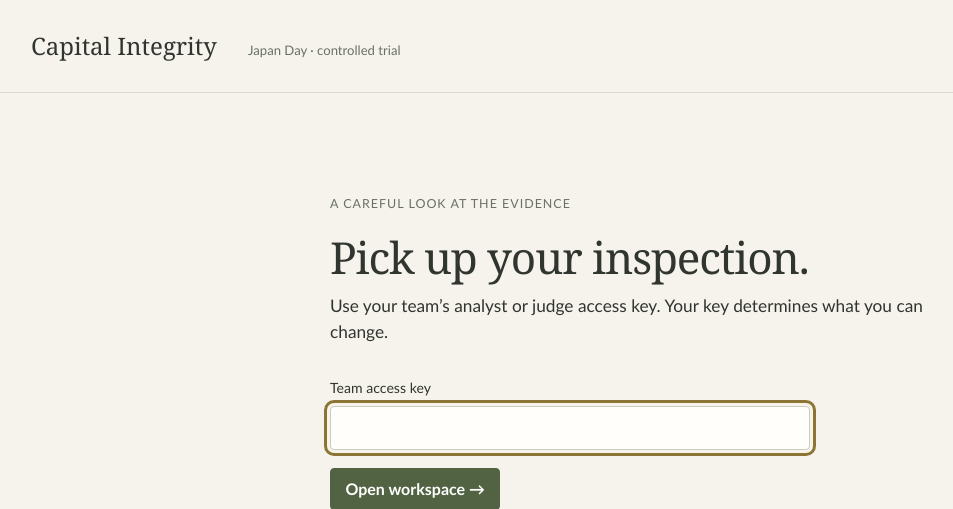
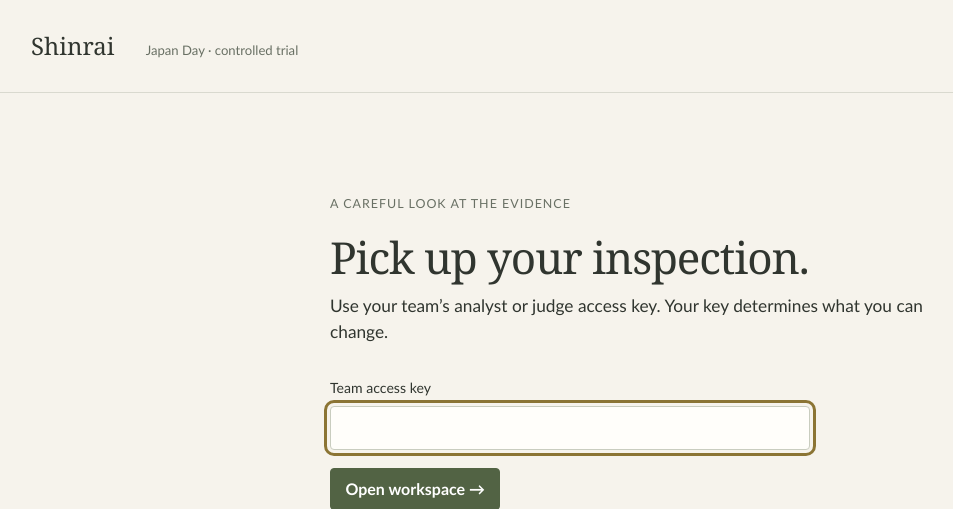
Before and after one commit to Rishikakaps/Shinrai-MVP, a FastAPI app: page /login in a window 1280 px wide. Shown: the top 509 px of the page, without its empty margins (9-962 px from the left). Run offline with FastAPI, Linux system fonts and the light colour scheme; parts of the project's set-up code (start-up, migrations or seed data) failed here and were passed over.

Commit message:
Rename visible app, sign-in and report branding to Shinrai

```diff
--- a/app/main.py
+++ b/app/main.py
@@ -197,7 +197,7 @@ def create_app(
             store.close()
 
     app = FastAPI(
-        title="Capital Deployment Integrity V2",
+        title="Shinrai V2",
         version="0.3.0",
         docs_url=None,
         redoc_url=None,
@@ -686,7 +686,7 @@ def create_app(
         claims = {c.id: c for c in snapshot.claims}
         assets = {a.id: a for a in snapshot.assets}
         lines = [
-            "Capital Deployment Integrity V1",
+            "Shinrai V1",
             f"Inspection: {snapshot.inspection.name}",
             f"Site: {snapshot.inspection.site}",
             f"Review state: {snapshot.inspection.state}",
--- a/app/templates/app.html
+++ b/app/templates/app.html
@@ -3,13 +3,13 @@
 <head>
   <meta charset="utf-8"><meta name="viewport" content="width=device-width,initial-scale=1">
   <meta name="csrf-token" content="{{ viewer.csrf }}">
-  <title>Plant inspection · Capital Integrity</title>
+  <title>Plant inspection · Shinrai</title>
   <link rel="stylesheet" href="{{ static_asset('app.css') }}"><link rel="stylesheet" href="{{ static_asset('v2-app.css') }}"><script src="{{ static_asset('app.js') }}" defer></script><script src="{{ static_asset('registry.js') }}" defer></script><script src="{{ static_asset('v2-app.js') }}" defer></script>
 </head>
 <body data-role="{{ viewer.role }}" data-actor="{{ viewer.actor }}">
   <a class="skip-link" href="#workspace">Skip to the current task</a>
   <header class="app-header">
-    <a href="#/overview" class="brand">Capital Integrity</a>
+    <a href="#/overview" class="brand">Shinrai</a>
     <label class="inspection-picker"><span class="sr-only">Current inspection</span><select id="inspection-picker" aria-label="Current inspection"><option>Loading inspections…</option></select></label>
     <span id="v2-case-control"></span><span class="identity">{{ viewer.actor }} <span class="role-label">{{ viewer.role }}</span></span>
     <button id="logout" class="quiet">Sign out</button>
--- a/app/templates/field_test.html
+++ b/app/templates/field_test.html
@@ -4,7 +4,7 @@
     <meta charset="utf-8" />
     <meta name="viewport" content="width=device-width,initial-scale=1" />
     <meta name="csrf-token" content="{{ viewer.csrf }}" />
-    <title>Field test · Capital Integrity V2</title>
+    <title>Field test · Shinrai V2</title>
     <link rel="stylesheet" href="/static/field-test.css" />
     <script src="/static/field-test.js" defer></script>
   </head>
--- a/app/templates/intake.html
+++ b/app/templates/intake.html
@@ -4,7 +4,7 @@
     <meta charset="utf-8" />
     <meta name="viewport" content="width=device-width,initial-scale=1" />
     <meta name="csrf-token" content="{{ viewer.csrf }}" />
-    <title>Evidence Inbox · Capital Integrity</title>
+    <title>Evidence Inbox · Shinrai</title>
     <link rel="stylesheet" href="{{ static_asset('field-test.css') }}" />
     <link rel="stylesheet" href="{{ static_asset('intake.css') }}" />
     <script src="{{ static_asset('intake.js') }}" defer></script>
--- a/app/templates/login.html
+++ b/app/templates/login.html
@@ -2,10 +2,10 @@
 <html lang="en">
 <head>
   <meta charset="utf-8"><meta name="viewport" content="width=device-width,initial-scale=1">
-  <title>Sign in · Capital Integrity</title><link rel="stylesheet" href="/static/app.css">
+  <title>Sign in · Shinrai</title><link rel="stylesheet" href="/static/app.css">
 </head>
 <body class="login-page">
-  <header class="login-brand">Capital Integrity <span>Japan Day · controlled trial</span></header>
+  <header class="login-brand">Shinrai <span>Japan Day · controlled trial</span></header>
   <main class="login-main">
     <p class="eyebrow">A careful look at the evidence</p>
     <h1>Pick up your inspection.</h1>
```
Also changed, not shown: app/v2_reporting.py (+4 -4 lines), docs/openapi.json.
